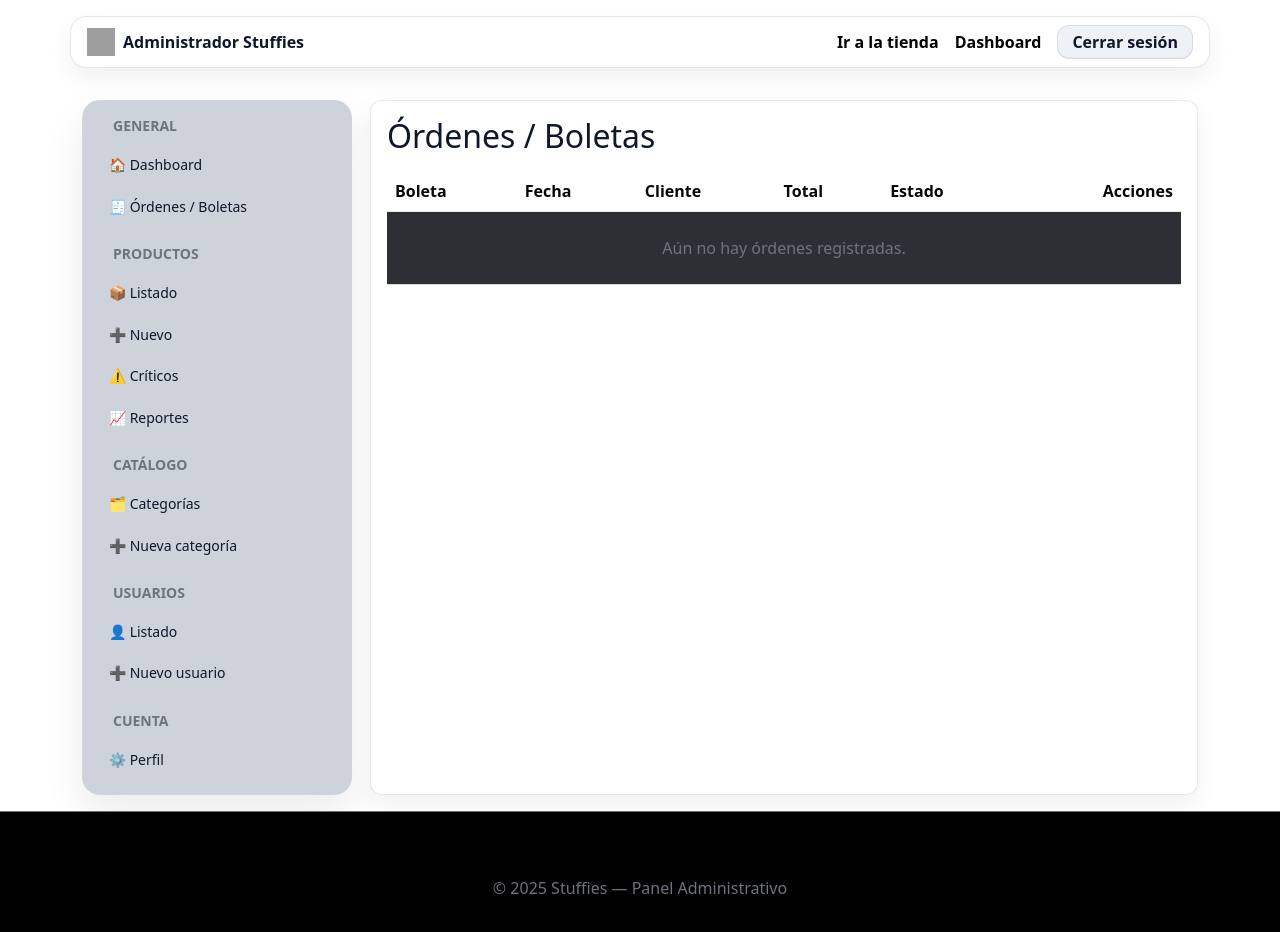
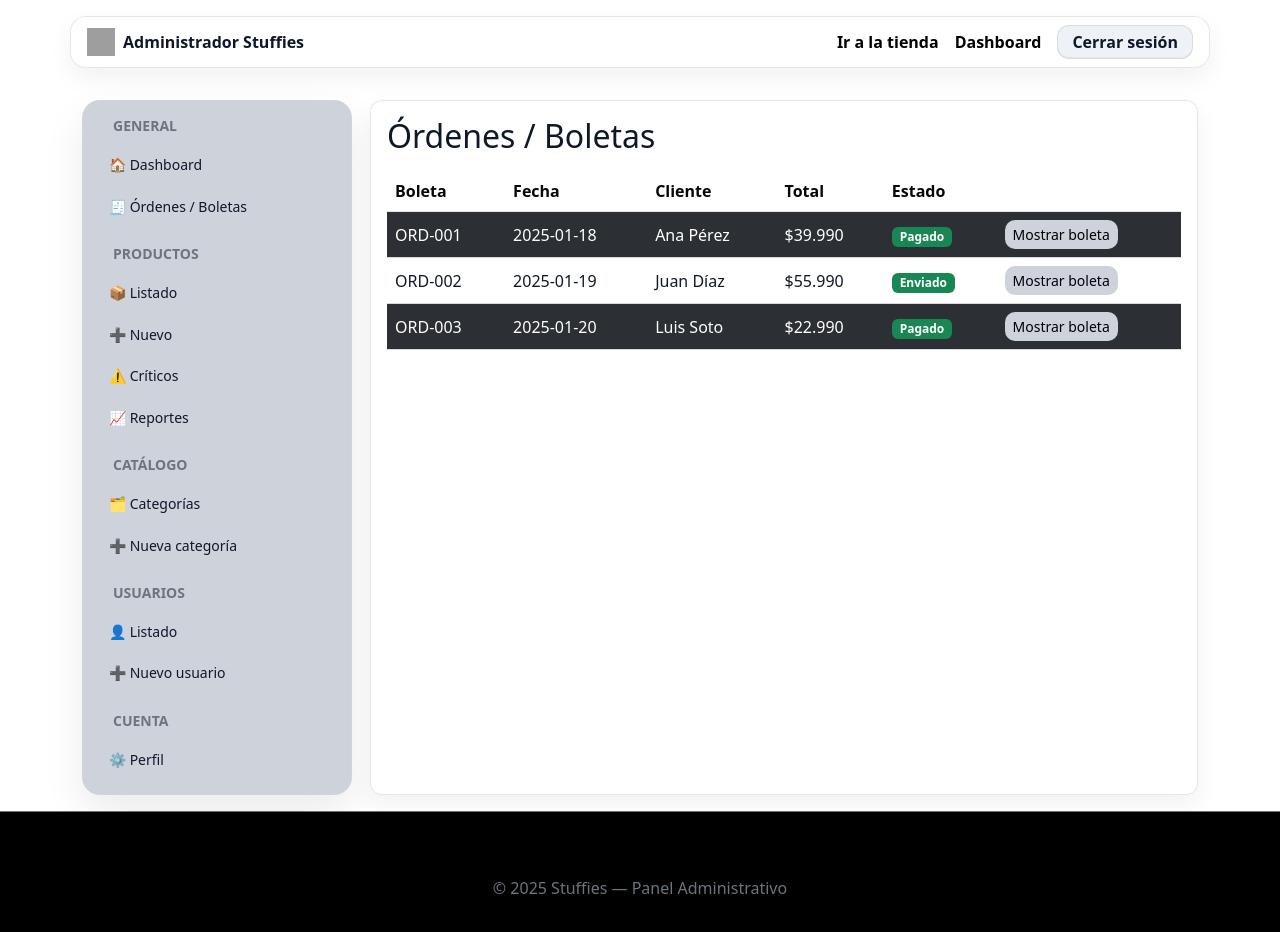
Before and after one commit to sutherlandalfonso/Stuffies-React, a React (Vite) app: page /admin/ordenes in a window 1280 px wide. Built offline with nearby package versions, Linux system fonts and the light colour scheme; sample sign-in values are in the browser's storage; grey boxes are pictures that could not be loaded.

Commit message:
Revert "Conexion de admin/ordenes con localstorage"
This reverts commit 884d051d375f9de751249f243025dc864cb4b75d.

```diff
--- a/src/admin/pages/Ordenes.jsx
+++ b/src/admin/pages/Ordenes.jsx
@@ -1,60 +1,12 @@
-// src/admin/pages/Ordenes.jsx
-import { useEffect, useMemo, useState } from "react";
 import { Link } from "react-router-dom";
 
-const ORDERS_KEY = "stuffies_orders";
-const CLP = new Intl.NumberFormat("es-CL", { style: "currency", currency: "CLP", maximumFractionDigits: 0 });
-
-const getOrders = () => {
-  try {
-    return JSON.parse(localStorage.getItem(ORDERS_KEY) || "[]");
-  } catch {
-    return [];
-  }
-};
+const MOCK = [
+  { id: "ORD-001", fecha: "2025-01-18", cliente: "Ana Pérez", total: 39990, estado: "Pagado" },
+  { id: "ORD-002", fecha: "2025-01-19", cliente: "Juan Díaz", total: 55990, estado: "Enviado" },
+  { id: "ORD-003", fecha: "2025-01-20", cliente: "Luis Soto", total: 22990, estado: "Pagado" },
+];
 
 export default function Ordenes() {
-  const [orders, setOrders] = useState([]);
-
-  // Cargar y reaccionar a cambios en storage o evento custom
-  useEffect(() => {
-    const load = () => setOrders(getOrders());
-    load();
-
-    const onStorage = (e) => {
-      if (e.key === ORDERS_KEY) load();
-    };
-    const onOrdersUpdated = () => load(); // por si tu checkout emite: window.dispatchEvent(new Event("orders:updated"))
-
-    window.addEventListener("storage", onStorage);
-    window.addEventListener("orders:updated", onOrdersUpdated);
-    return () => {
-      window.removeEventListener("storage", onStorage);
-      window.removeEventListener("orders:updated", onOrdersUpdated);
-    };
-  }, []);
-
-  // Ordenar: fecha desc, y como fallback por id desc si hay empate o falta fecha
-  const rows = useMemo(() => {
-    const parseDate = (s) => (s ? new Date(s) : new Date(0));
-    return [...orders].sort((a, b) => {
-      const da = parseDate(a.fecha);
-      const db = parseDate(b.fecha);
-      if (db - da !== 0) return db - da;
-      return String(b.id || "").localeCompare(String(a.id || ""));
-    });
-  }, [orders]);
-
-  const badgeClass = (estado = "") => {
-    const e = estado.toLowerCase();
-    if (e.includes("pag")) return "bg-success";        // Pagado
-    if (e.includes("pend") || e.includes("proc")) return "bg-warning text-dark"; // Pendiente/Procesando
-    if (e.includes("env")) return "bg-info";           // Enviado
-    if (e.includes("canc") || e.includes("rech")) return "bg-danger"; // Cancelado/Rechazado
-    return "bg-secondary";
-    // Puedes ajustar el mapeo según tus estados reales
-  };
-
   return (
     <div>
       <h2 className="mb-3">Órdenes / Boletas</h2>
@@ -68,36 +20,24 @@ export default function Ordenes() {
               <th>Cliente</th>
               <th>Total</th>
               <th>Estado</th>
-              <th className="text-end">Acciones</th>
+              <th></th>
             </tr>
           </thead>
           <tbody>
-            {rows.length === 0 ? (
-              <tr>
-                <td colSpan={6} className="text-center text-secondary py-4">
-                  Aún no hay órdenes registradas.
+            {MOCK.map(o => (
+              <tr key={o.id}>
+                <td>{o.id}</td>
+                <td>{o.fecha}</td>
+                <td>{o.cliente}</td>
+                <td>${o.total.toLocaleString("es-CL")}</td>
+                <td><span className="badge bg-success">{o.estado}</span></td>
+                <td>
+                  <Link to={`../boleta/${o.id}`} className="btn btn-sm btn-primary">
+                    Mostrar boleta
+                  </Link>
                 </td>
               </tr>
-            ) : (
-              rows.map((o) => (
-                <tr key={o.id}>
-                  <td>{o.id}</td>
-                  <td>{o.fecha ? new Date(o.fecha).toLocaleDateString("es-CL") : "—"}</td>
-                  <td>{o.cliente || o.customer?.name || "—"}</td>
-                  <td>{CLP.format(Number(o.total ?? 0))}</td>
-                  <td>
-                    <span className={`badge ${badgeClass(o.estado)}`}>
-                      {o.estado || "—"}
-                    </span>
-                  </td>
-                  <td className="text-end">
-                    <Link to={`../boleta/${encodeURIComponent(o.id)}`} className="btn btn-sm btn-primary">
-                      Mostrar boleta
-                    </Link>
-                  </td>
-                </tr>
-              ))
-            )}
+            ))}
           </tbody>
         </table>
       </div>
```
